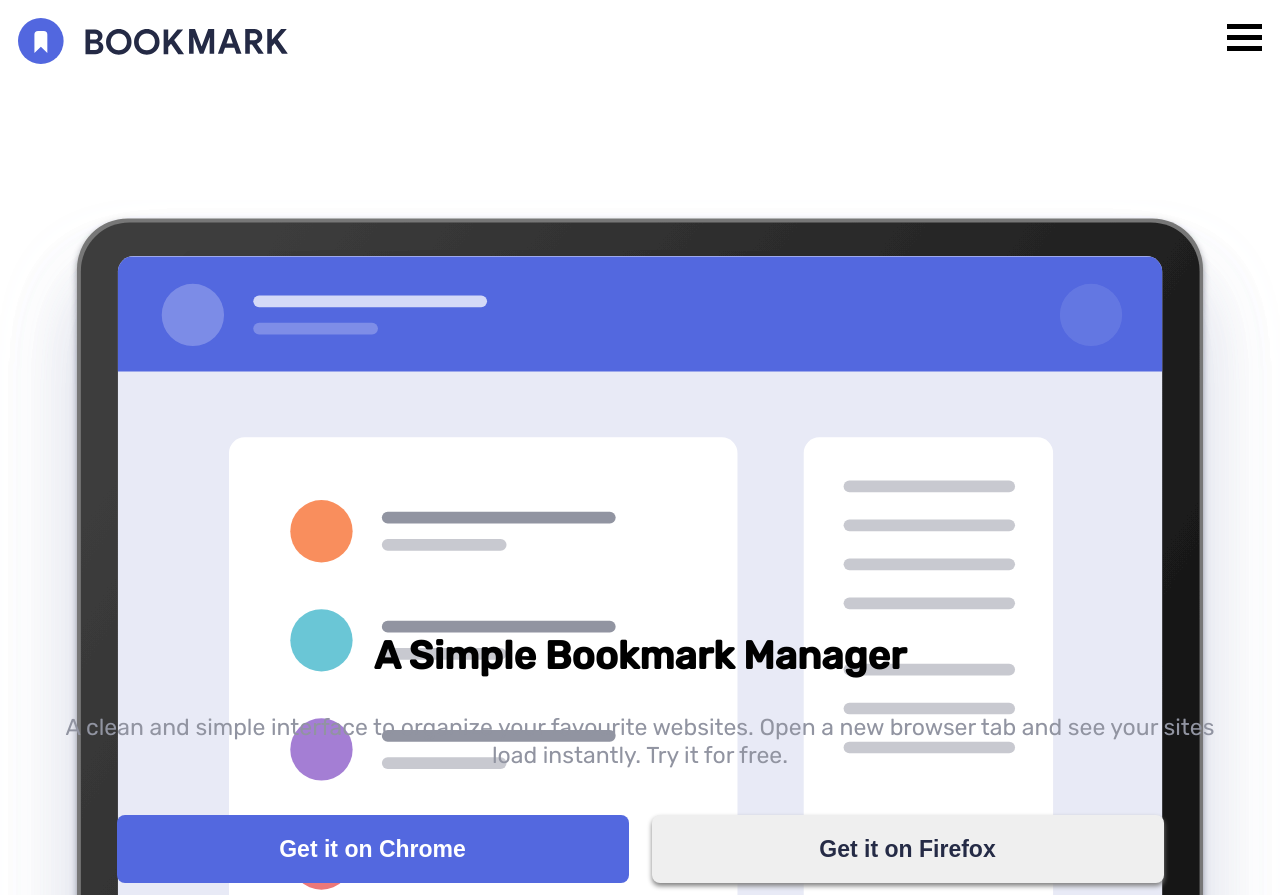
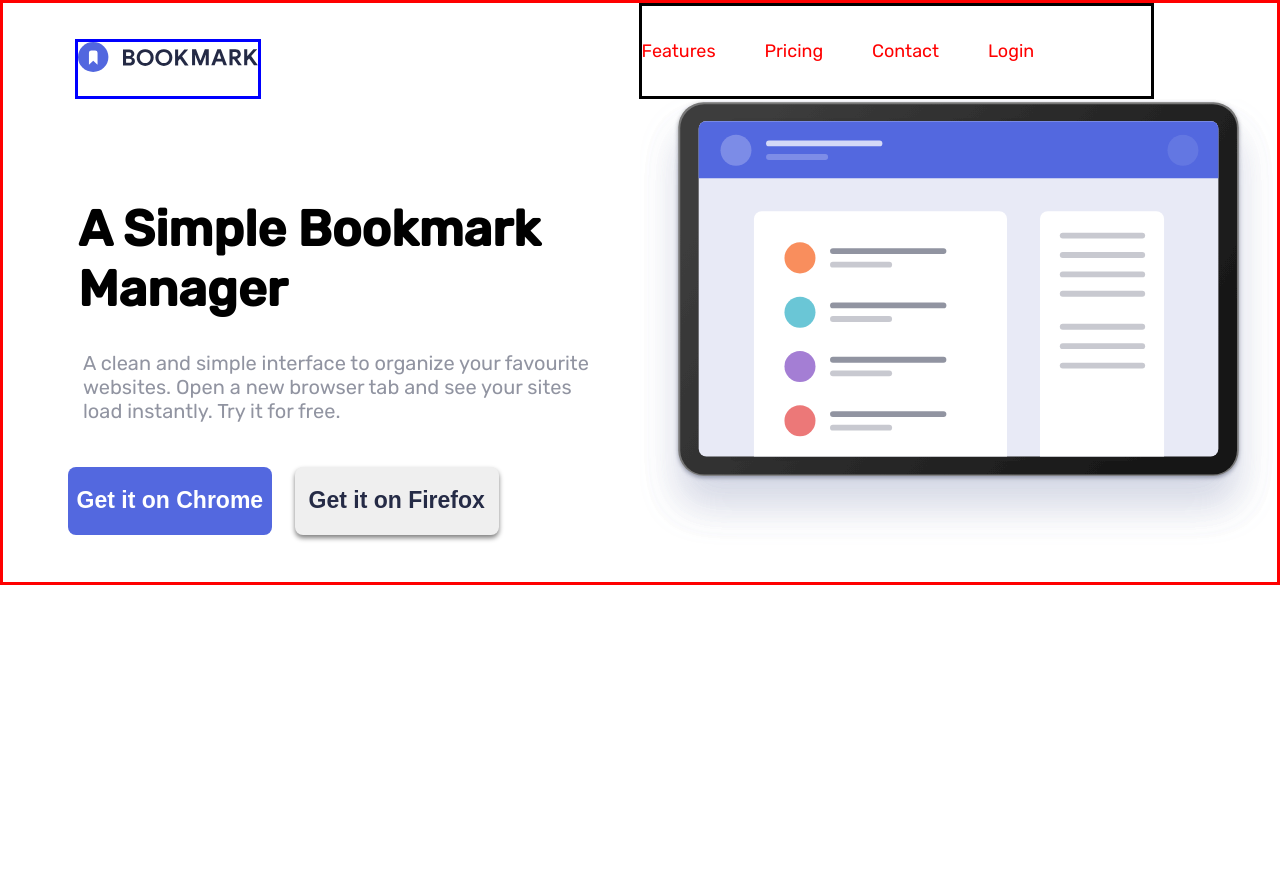
Before and after one commit to macluiggy/bookmark-langing-frontend-mentor, a React (Create React App) app: page / in a window 1280 px wide. After the commit the page ends 800 px from the top, so only its background shows below. Built offline with nearby package versions, Linux system fonts and the light colour scheme; the HTML template or start-up script is replaced by a standard one.

Commit message:
header desktop version

```diff
--- a/src/components/css/header.css
+++ b/src/components/css/header.css
@@ -47,6 +47,11 @@
   transform: rotate(45deg) translate(-8px, -8px);
 }
 
+@media screen and (min-width: 900px) {
+  .burger {
+    display: none;
+  }
+}
 header {
   color: red;
   padding: 0;
@@ -149,4 +154,71 @@ header .button_right {
   color: var(--very_dark_blue);
 }
 
+@media screen and (min-width: 700px) {
+  header {
+    background-position: center 90px;
+  }
+}
+@media screen and (min-width: 900px) {
+  header {
+    background-position: right 90px;
+    background-size: 50%;
+    border: solid red;
+    padding-bottom: 2em;
+  }
+  header .header_title {
+    margin: 2em 0 0 0;
+  }
+  header nav .logo_container {
+    margin: 2em 0 0 4em;
+    width: 10em;
+    border: solid blue;
+  }
+  header nav .nav_list_container {
+    position: relative !important;
+  }
+  header nav .nav_list_container_hide {
+    display: flex;
+    border: solid black;
+    background-color: transparent;
+    position: relative !important;
+    left: 10%;
+    padding: 0;
+    margin: 0 auto;
+    width: 40%;
+  }
+  header nav .nav_list_container_hide .nav_list {
+    display: flex;
+    list-style-type: none;
+    padding: 0;
+    justify-content: space-between;
+    width: 100%;
+    align-items: center;
+  }
+  header nav .nav_list_container_hide .nav_list li {
+    padding-top: 0 !important;
+    margin: 0 !important;
+  }
+  header h1 {
+    width: 40%;
+    text-align: left;
+    font-size: 50px !important;
+    padding-left: 1.5em !important;
+    margin-bottom: 2rem !important;
+  }
+  header p {
+    width: 40%;
+    margin: 0;
+    text-align: left;
+    padding-left: 4em;
+    margin-bottom: 2rem;
+    font-size: 1.111111111em;
+  }
+  header button {
+    width: 16%;
+    position: relative;
+    left: -28%;
+  }
+}
+
 /*# sourceMappingURL=header.css.map */
--- a/src/components/sass/_burger.scss
+++ b/src/components/sass/_burger.scss
@@ -48,3 +48,9 @@
     -webkit-transform: rotate(45deg) translate(-8px, -8px);
     transform: rotate(45deg) translate(-8px, -8px);
 }
+
+@media screen and (min-width: 900px) {
+    .burger {
+        display: none;
+    }
+}
--- a/src/components/sass/header.scss
+++ b/src/components/sass/header.scss
@@ -117,3 +117,72 @@ header {
         color: var(--very_dark_blue);
     }
 }
+
+@media screen and (min-width: 700px) {
+    header {
+        background-position: center 90px;
+    }
+}
+@media screen and (min-width: 900px) {
+    header {
+        background-position: right 90px;
+        background-size: 50%;
+        @include border(red);
+        padding-bottom: 2em;
+        .header_title {
+            margin: 2em 0 0 0;
+        }
+        nav {
+            .logo_container {
+                margin: 2em 0 0 4em;
+                width: 10em;
+                @include border(blue);
+            }
+            .nav_list_container {
+                position: relative !important;
+            }
+            .nav_list_container_hide {
+                display: flex;
+                @include border(black);
+                background-color: transparent;
+                position: relative !important;
+                left: 10%;
+                padding: 0;
+                margin: 0 auto;
+                width: 40%;
+                .nav_list {
+                    display: flex;
+                    list-style-type: none;
+                    padding: 0;
+                    justify-content: space-between;
+                    width: 100%;
+                    align-items: center;
+                    li {
+                        padding-top: 0 !important;
+                        margin: 0 !important;
+                    }
+                }
+            }
+        }
+        h1 {
+            width: 40%;
+            text-align: left;
+            font-size: 50px !important;
+            padding-left: 1.5em !important;
+            margin-bottom: 2rem !important;
+        }
+        p {
+            width: 40%;
+            margin: 0;
+            text-align: left;
+            padding-left: 4em;
+            margin-bottom: 2rem;
+            font-size: 1.111111111em;
+        }
+        button {
+            width: 16%;
+            position: relative;
+            left: -28%;
+        }
+    }
+}
```
Also changed, not shown: 1 other file (tests, documents, lock files or other folders).
